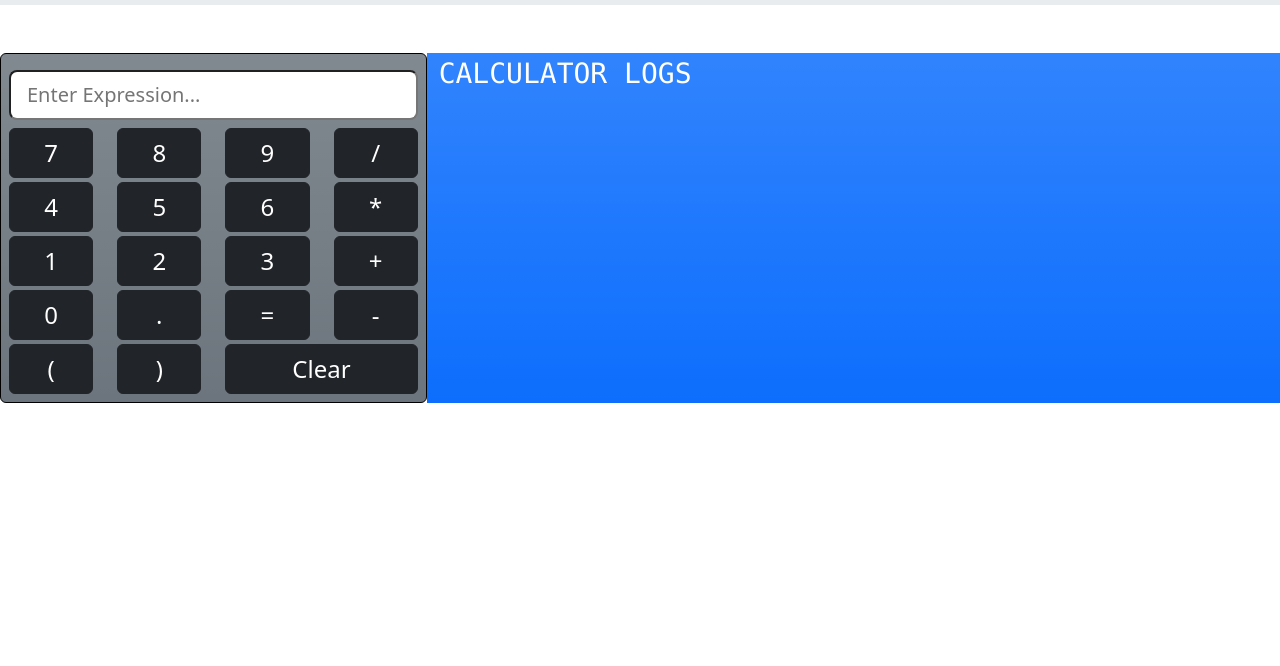
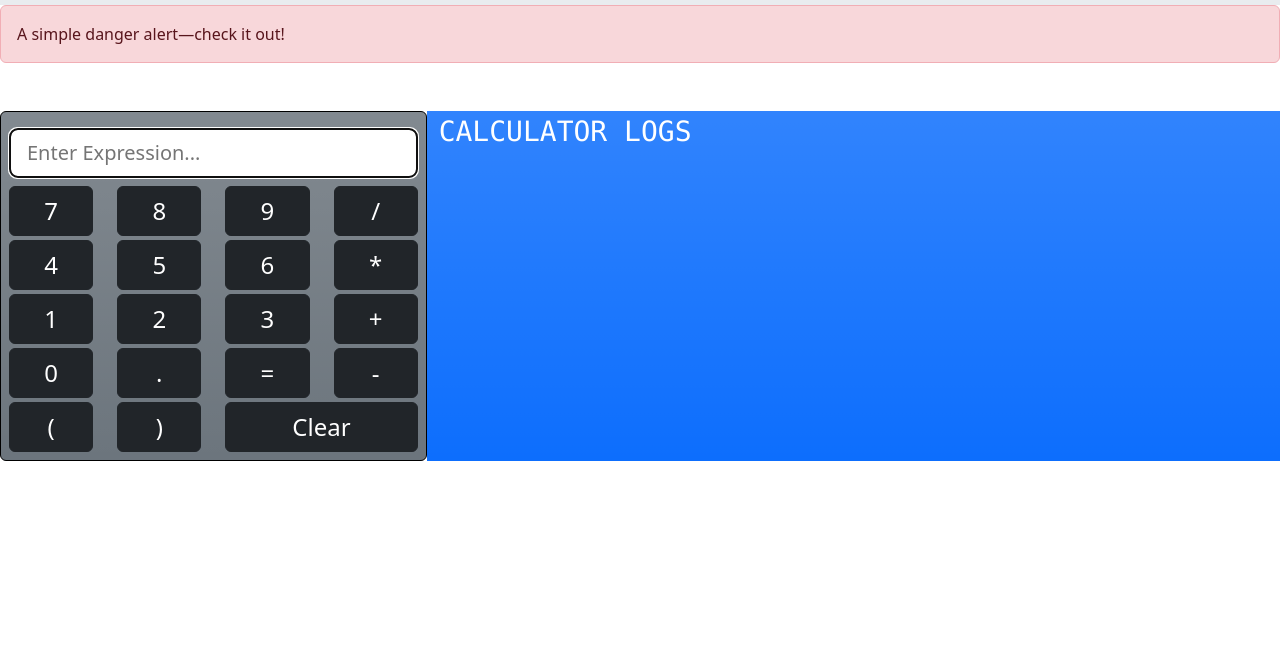
Before and after one commit to git1505/CalcEasy, a plain HTML site: page index.html in a window 1280 px wide. Both pictures are taken after a click on the button "Clear". Shown: the part 69-735 px from the top of the page. Drawn offline with nearby package versions, Linux system fonts and the light colour scheme.

Commit message:
CalcEasy Version 2.0

```diff
--- a/index.html
+++ b/index.html
@@ -17,6 +17,9 @@
       </a>
     </div>
   </nav>
+  <div id="alert" class="alert alert-danger" role="alert">
+    A simple danger alert—check it out!
+  </div>
   <div class="container-fluid mt-5">
     <div class="row">
       <div class="col-4 border border-black bg bg-secondary bg-gradient rounded p-2">
@@ -121,21 +124,33 @@
   <script src="https://cdnjs.cloudflare.com/ajax/libs/jquery/3.7.1/jquery.min.js"></script>
   <script src="https://cdn.jsdelivr.net/npm/bootstrap@5.3.2/dist/js/bootstrap.bundle.min.js"></script>
   <script>
-    const screen=document.querySelector('#screen');
+    const screen=document.getElementById('screen');
     const logs=document.querySelector('#logs');
 
     $('.val').on('click', function(e) {
-        let v=$(e.target).val();
-        screen.value=screen.value+v;
-    });
+        e.preventDefault();
+        let v=$(this).val();
+        let sindex=screen.selectionStart;
+        screen.value=screen.value.substring(0, sindex)+v+screen.value.substring(sindex);
+        screen.setSelectionRange(sindex+1, sindex+1);
+        screen.focus();
+  });
 
     $('#eval').on('click', function(e) {
-        let value=eval(screen.value);
-        $(`<li>${screen.value}=${value}</li>`).appendTo('#logs');
-        screen.value=value;
+        e.preventDefault();
+        try {
+          let value=eval(screen.value);
+          $(`<li>${screen.value}=${value}</li>`).appendTo('#logs');
+          screen.value=value;
+        } catch {
+          $('#alert').show();
+        }
     })
 
-    $('#clear').on('click', (e)=>screen.value='')
+    $('#clear').on('click', (e)=>{
+      e.preventDefault();
+      screen.value='';
+    })
 
   </script>
 </body>
```
